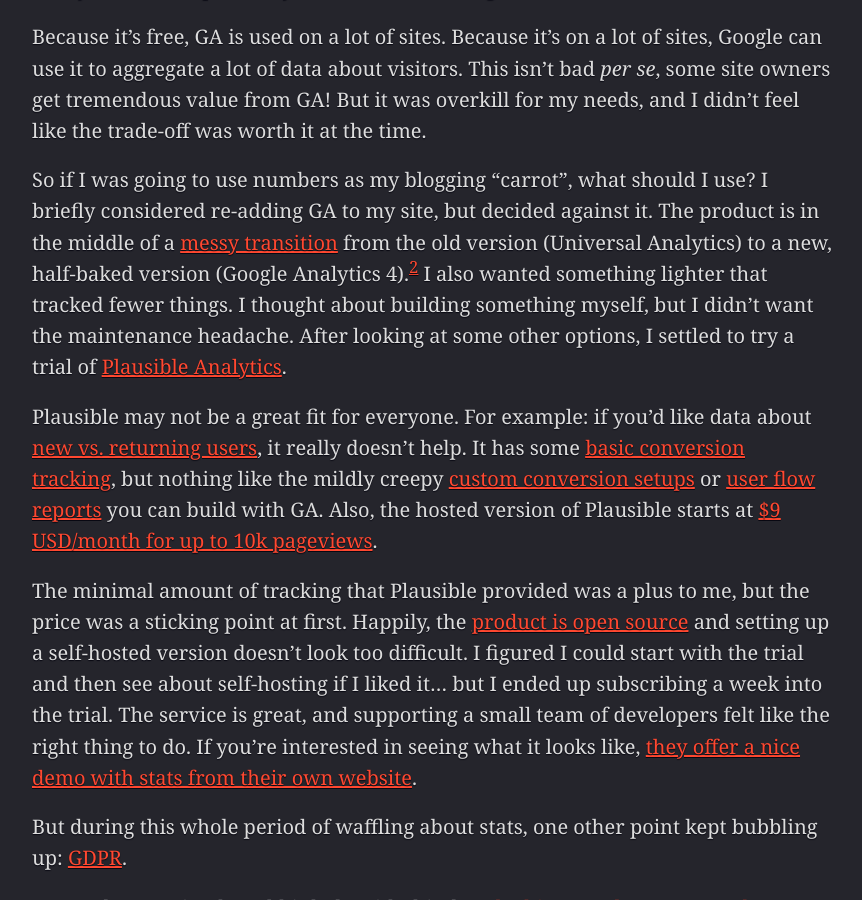
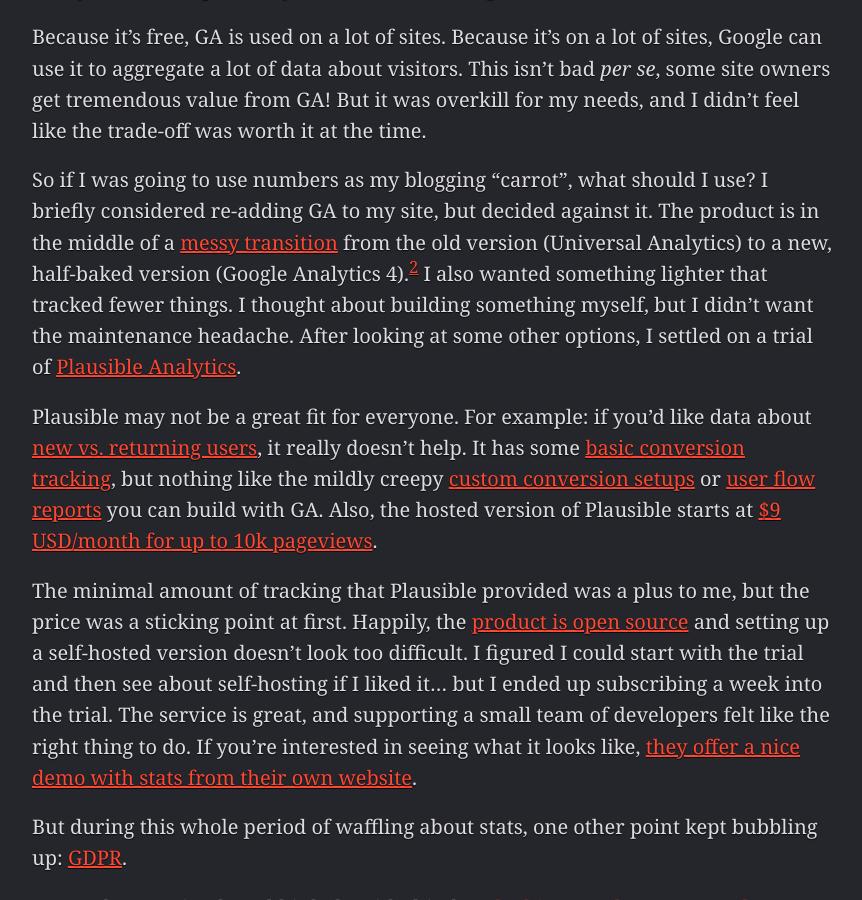
Before and after one commit to gavinanderegg/gavinanderegg.github.io, a Jekyll site: the page built from _posts/2023-01-22-blogging-analytics-and-gdpr.md, in a window 1280 px wide and 900 px high, scrolled down 527 px. Shown: the whole window, without its empty margins (208-1070 px from the left). Built offline with Jekyll 4.4.1, drawn with Linux system fonts in a browser that asks for light colours.

Commit message:
On a trial

```diff
--- a/_posts/2023-01-22-blogging-analytics-and-gdpr.md
+++ b/_posts/2023-01-22-blogging-analytics-and-gdpr.md
@@ -9,7 +9,7 @@
 
 Because it's free, GA is used on a lot of sites. Because it's on a lot of sites, Google can use it to aggregate a lot of data about visitors. This isn't bad *per se*, some site owners get tremendous value from GA! But it was overkill for my needs, and I didn't feel like the trade-off was worth it at the time.
 
-So if I was going to use numbers as my blogging "carrot", what should I use? I briefly considered re-adding GA to my site, but decided against it. The product is in the middle of a [messy transition](https://support.google.com/analytics/answer/11583528?hl=en) from the old version (Universal Analytics) to a new, half-baked version (Google Analytics 4).[^2] I also wanted something lighter that tracked fewer things. I thought about building something myself, but I didn't want the maintenance headache. After looking at some other options, I settled to try a trial of [Plausible Analytics](https://plausible.io/).
+So if I was going to use numbers as my blogging "carrot", what should I use? I briefly considered re-adding GA to my site, but decided against it. The product is in the middle of a [messy transition](https://support.google.com/analytics/answer/11583528?hl=en) from the old version (Universal Analytics) to a new, half-baked version (Google Analytics 4).[^2] I also wanted something lighter that tracked fewer things. I thought about building something myself, but I didn't want the maintenance headache. After looking at some other options, I settled on a trial of [Plausible Analytics](https://plausible.io/).
 
 Plausible may not be a great fit for everyone. For example: if you'd like data about [new vs. returning users](https://plausible.io/data-policy#how-we-count-unique-users-without-cookies), it really doesn't help. It has some [basic conversion tracking](https://plausible.io/docs/pageview-goals), but nothing like the mildly creepy [custom conversion setups](https://support.google.com/analytics/answer/12846214) or [user flow reports](https://support.google.com/analytics/answer/9317498?hl=en) you can build with GA. Also, the hosted version of Plausible starts at [$9 USD/month for up to 10k pageviews](https://plausible.io/#pricing).
 
```
